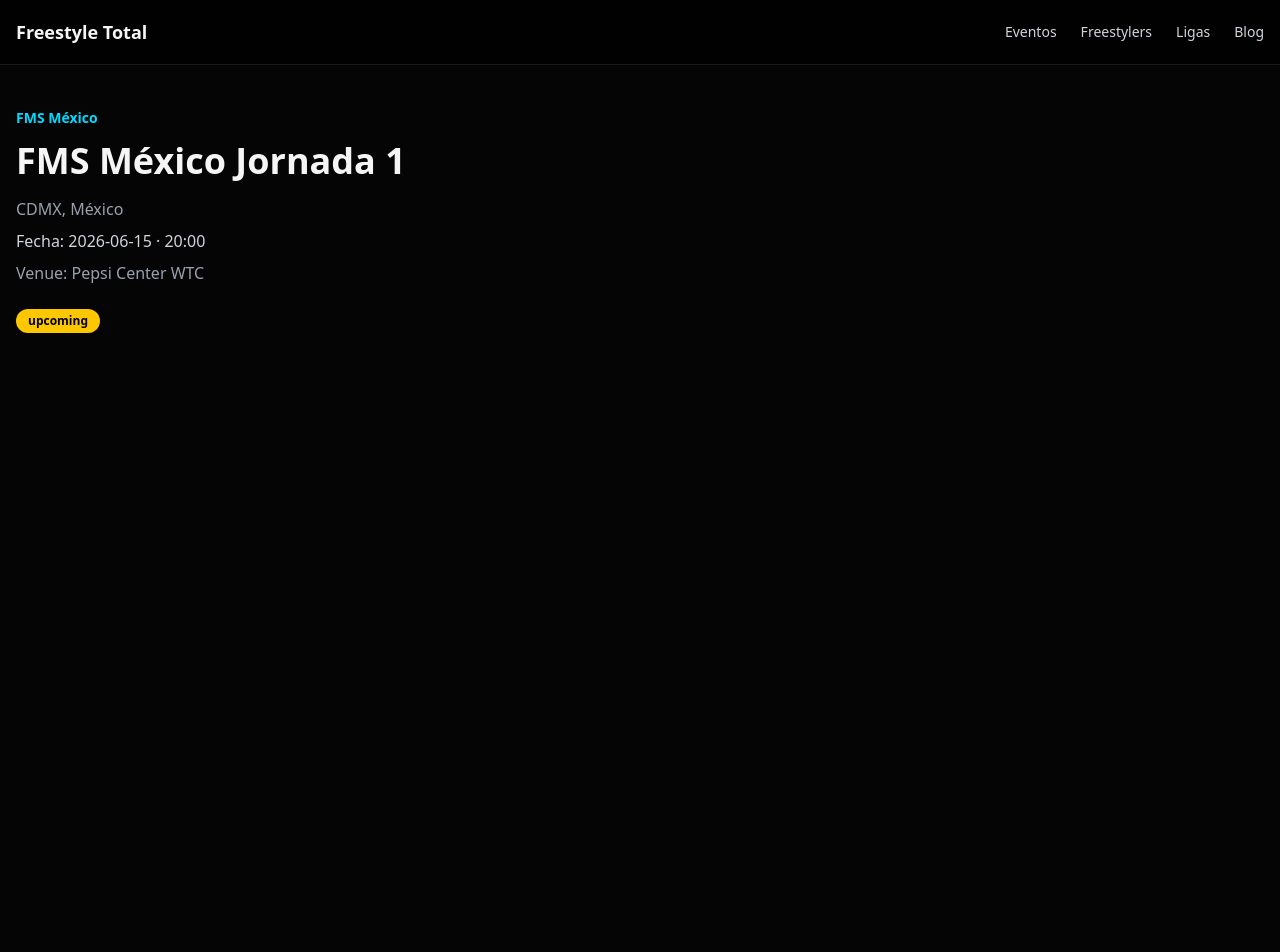
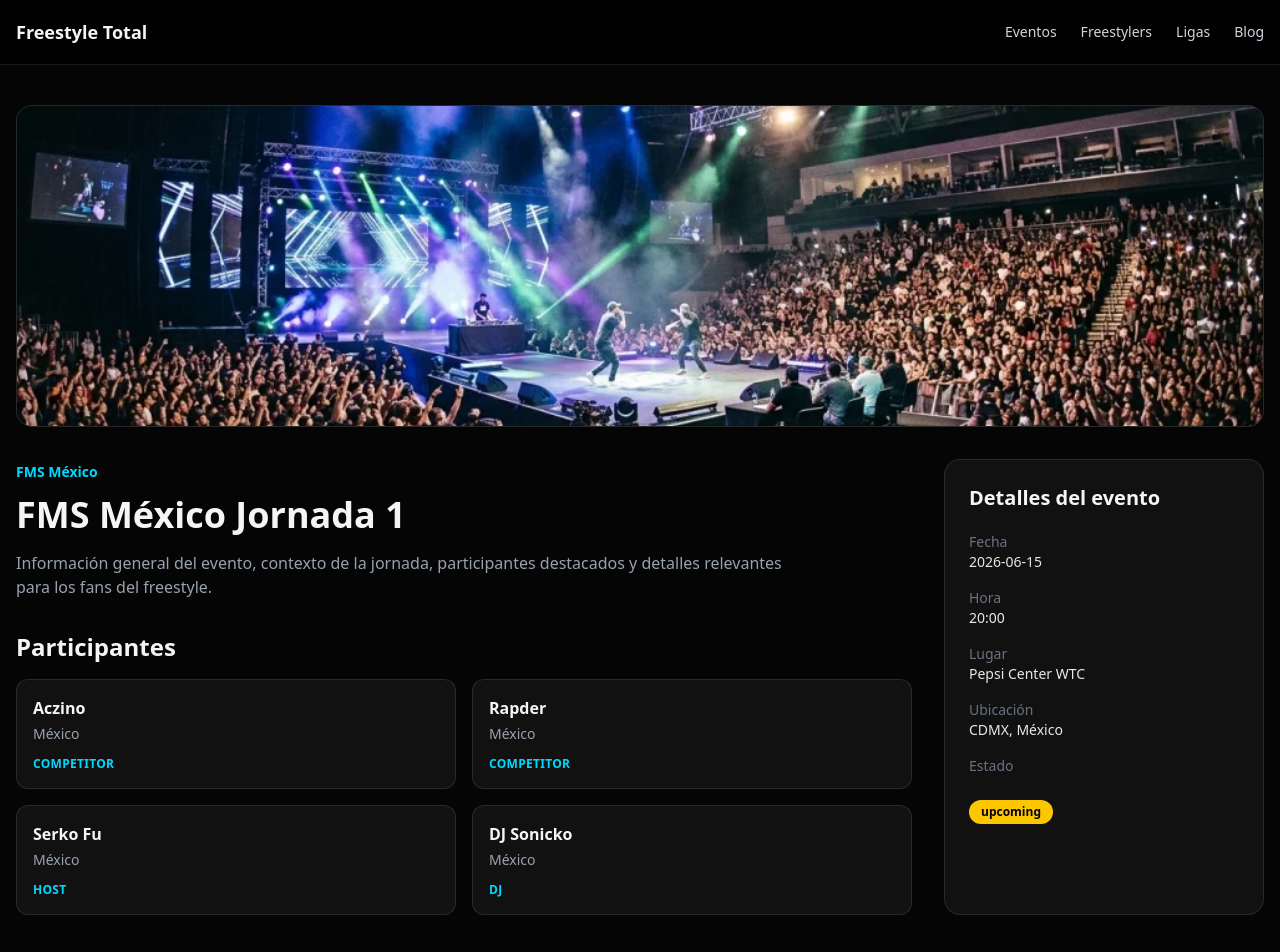
Before and after one commit to asGerath/freestylett, a Next.js app: page /eventos/fms-mexico-jornada-1 in a window 1280 px wide. Shown: the top 952 px of the page. Before the commit the page ends 800 px from the top, so only its background shows below. Built offline with nearby package versions, Linux system fonts and the light colour scheme.

Commit message:
events uosdate

```diff
--- a/src/app/eventos/[slug]/page.tsx
+++ b/src/app/eventos/[slug]/page.tsx
@@ -4,6 +4,8 @@
 import { notFound } from "next/navigation";
 import { Container } from "@/components/ui/Container";
 import { eventsMock } from "@/features/events/data/events.mock";
+import { Badge } from "@/components/ui/Badge";
+import Image from "next/image";
 
 type EventDetailPageProps = {
   params: {
@@ -24,27 +26,94 @@ export default async function EventDetailPage({ params }: EventDetailPageProps)
   return (
     <main className="py-10">
       <Container>
-        <span className="text-sm font-bold text-[var(--color-accent)]">
-          {event.league}
-        </span>
 
-        <h1 className="mt-3 text-4xl font-bold">{event.title}</h1>
+        {event.posterUrl && (
+          <div className="mb-8 overflow-hidden rounded-2xl border border-white/10 bg-white/5">
+            <Image
+              src={event.posterUrl}
+              alt={event.title}
+              width={1200}
+              height={600}
+              className="h-80 w-full object-cover"
+              priority
+            />
+          </div>
+        )}
 
-        <p className="mt-4 text-gray-400">
-          {event.city}, {event.country}
+        <div className="grid gap-8 lg:grid-cols-[1fr_320px]">
+          {/* Columna principal */}
+          <section>
+            <span className="text-sm font-bold text-[var(--color-accent)]">
+              {event.league}
+            </span>
+
+            <h1 className="mt-3 text-4xl font-bold">{event.title}</h1>
+
+            <p className="mt-4 max-w-3xl text-gray-400">
+              Información general del evento, contexto de la jornada, participantes
+              destacados y detalles relevantes para los fans del freestyle.
+            </p>
+          <section className="mt-8">
+  <h2 className="text-2xl font-bold">Participantes</h2>
+
+  <div className="mt-4 grid gap-4 md:grid-cols-2">
+    {event.participants.map((participant) => (
+      <article
+        key={participant.id}
+        className="rounded-xl border border-white/10 bg-white/5 p-4"
+      >
+        <p className="font-bold">{participant.name}</p>
+
+        <p className="mt-1 text-sm text-gray-400">
+          {participant.country ?? "País no definido"}
         </p>
 
-        <p className="mt-2 text-gray-300">
-          Fecha: {event.date} · {event.time}
+        <p className="mt-3 text-xs font-bold uppercase tracking-wide text-[var(--color-accent)]">
+          {participant.role}
         </p>
+      </article>
+    ))}
+  </div>
+          </section>
+          </section>
 
-        <p className="mt-2 text-gray-400">
-          Venue: {event.venue}
-        </p>
 
-        <span className="mt-6 inline-block rounded-full bg-yellow-400 px-3 py-1 text-xs font-bold text-black">
-          {event.status}
-        </span>
+          {/* Sidebar de información rápida */}
+          <aside className="rounded-2xl border border-white/10 bg-white/5 p-6">
+            <h2 className="text-xl font-bold">Detalles del evento</h2>
+
+            <div className="mt-5 space-y-4 text-sm">
+              <div>
+                <p className="text-gray-500">Fecha</p>
+                <p className="font-medium text-gray-200">{event.date}</p>
+              </div>
+
+              <div>
+                <p className="text-gray-500">Hora</p>
+                <p className="font-medium text-gray-200">{event.time}</p>
+              </div>
+
+              <div>
+                <p className="text-gray-500">Lugar</p>
+                <p className="font-medium text-gray-200">{event.venue}</p>
+              </div>
+
+              <div>
+                <p className="text-gray-500">Ubicación</p>
+                <p className="font-medium text-gray-200">
+                  {event.city}, {event.country}
+                </p>
+              </div>
+
+              <div>
+                <p className="text-gray-500">Estado</p>
+                <div className="mt-2">
+                  <Badge>{event.status}</Badge>
+                </div>
+              </div>
+            </div>
+          </aside>
+        </div>
       </Container>
     </main>
   );
--- a/src/features/events/data/events.mock.ts
+++ b/src/features/events/data/events.mock.ts
@@ -16,6 +16,34 @@ export const eventsMock: EventItem[] = [
     venue: "Pepsi Center WTC",
     time: "20:00",
     posterUrl: "/images/events/PP-fms.webp",
+    participants: [
+  {
+    id: "1",
+    name: "Aczino",
+    slug: "aczino",
+    country: "México",
+    role: "competitor",
+  },
+  {
+    id: "2",
+    name: "Rapder",
+    slug: "rapder",
+    country: "México",
+    role: "competitor",
+  },
+  {
+    id: "3",
+    name: "Serko Fu",
+    country: "México",
+    role: "host",
+  },
+  {
+    id: "4",
+    name: "DJ Sonicko",
+    country: "México",
+    role: "dj",
+  },
+],
   },
   {
     id: "2",
@@ -29,6 +57,34 @@ export const eventsMock: EventItem[] = [
     venue: "Movistar Arena",
     time: "19:00",
     posterUrl: "/images/events/PP-red-bull.webp",
+    participants: [
+  {
+    id: "1",
+    name: "Aczino",
+    slug: "aczino",
+    country: "México",
+    role: "competitor",
+  },
+  {
+    id: "2",
+    name: "Rapder",
+    slug: "rapder",
+    country: "México",
+    role: "competitor",
+  },
+  {
+    id: "3",
+    name: "Serko Fu",
+    country: "México",
+    role: "host",
+  },
+  {
+    id: "4",
+    name: "DJ Sonicko",
+    country: "México",
+    role: "dj",
+  },
+],
   },
   {
     id: "3",
@@ -42,6 +98,34 @@ export const eventsMock: EventItem[] = [
     venue: "Estadio Monumental",
     time: "18:00",
     posterUrl: "/images/events/PP-god-level.webp",
+    participants: [
+  {
+    id: "1",
+    name: "Aczino",
+    slug: "aczino",
+    country: "México",
+    role: "competitor",
+  },
+  {
+    id: "2",
+    name: "Rapder",
+    slug: "rapder",
+    country: "México",
+    role: "competitor",
+  },
+  {
+    id: "3",
+    name: "Serko Fu",
+    country: "México",
+    role: "host",
+  },
+  {
+    id: "4",
+    name: "DJ Sonicko",
+    country: "México",
+    role: "dj",
+  },
+],
   },
   {
     id: "4",
@@ -55,6 +139,34 @@ export const eventsMock: EventItem[] = [
     venue: "Pepsi Center WTC",
     time: "20:00",
     posterUrl: "/images/events/PP-fms.webp",
+    participants: [
+  {
+    id: "1",
+    name: "Aczino",
+    slug: "aczino",
+    country: "México",
+    role: "competitor",
+  },
+  {
+    id: "2",
+    name: "Rapder",
+    slug: "rapder",
+    country: "México",
+    role: "competitor",
+  },
+  {
+    id: "3",
+    name: "Serko Fu",
+    country: "México",
+    role: "host",
+  },
+  {
+    id: "4",
+    name: "DJ Sonicko",
+    country: "México",
+    role: "dj",
+  },
+],
   },
   {
     id: "5",
@@ -68,6 +180,34 @@ export const eventsMock: EventItem[] = [
     venue: "Movistar Arena",
     time: "19:00",
     posterUrl: "/images/events/PP-red-bull.webp",
+    participants: [
+  {
+    id: "1",
+    name: "Aczino",
+    slug: "aczino",
+    country: "México",
+    role: "competitor",
+  },
+  {
+    id: "2",
+    name: "Rapder",
+    slug: "rapder",
+    country: "México",
+    role: "competitor",
+  },
+  {
+    id: "3",
+    name: "Serko Fu",
+    country: "México",
+    role: "host",
+  },
+  {
+    id: "4",
+    name: "DJ Sonicko",
+    country: "México",
+    role: "dj",
+  },
+],
   },
   {
     id: "6",
@@ -81,5 +221,33 @@ export const eventsMock: EventItem[] = [
     venue: "Estadio Monumental",
     time: "18:00",
     posterUrl: "/images/events/PP-god-level.webp",
+    participants: [
+  {
+    id: "1",
+    name: "Aczino",
+    slug: "aczino",
+    country: "México",
+    role: "competitor",
+  },
+  {
+    id: "2",
+    name: "Rapder",
+    slug: "rapder",
+    country: "México",
+    role: "competitor",
+  },
+  {
+    id: "3",
+    name: "Serko Fu",
+    country: "México",
+    role: "host",
+  },
+  {
+    id: "4",
+    name: "DJ Sonicko",
+    country: "México",
+    role: "dj",
+  },
+],
   },
 ];
--- a/src/features/events/types/event.types.ts
+++ b/src/features/events/types/event.types.ts
@@ -2,6 +2,21 @@
 // Esto nos ayuda a saber qué datos necesita la UI antes de conectar una base real.
 
 export type EventStatus = "upcoming" | "live" | "finished" | "cancelled";
+
+export type EventParticipantRole =
+  | "competitor"
+  | "host"
+  | "judge"
+  | "dj"
+  | "guest";
+
+export type EventParticipant = {
+  id: string;
+  name: string;
+  slug?: string;
+  country?: string;
+  role: EventParticipantRole;
+};
 
 export type EventItem = {
   id: string;
@@ -15,4 +30,5 @@ export type EventItem = {
   time: string;
   posterUrl?: string;
   status: EventStatus;
+  participants: EventParticipant[];
 };
```
